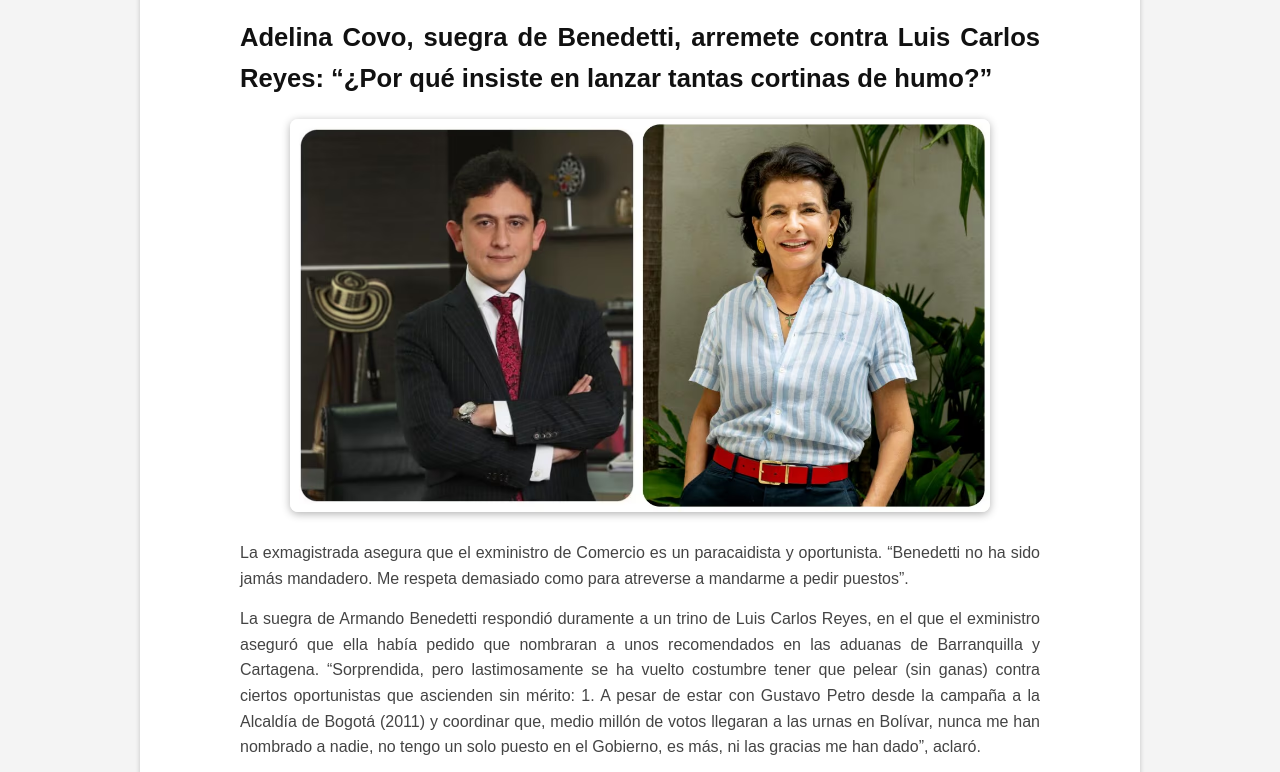
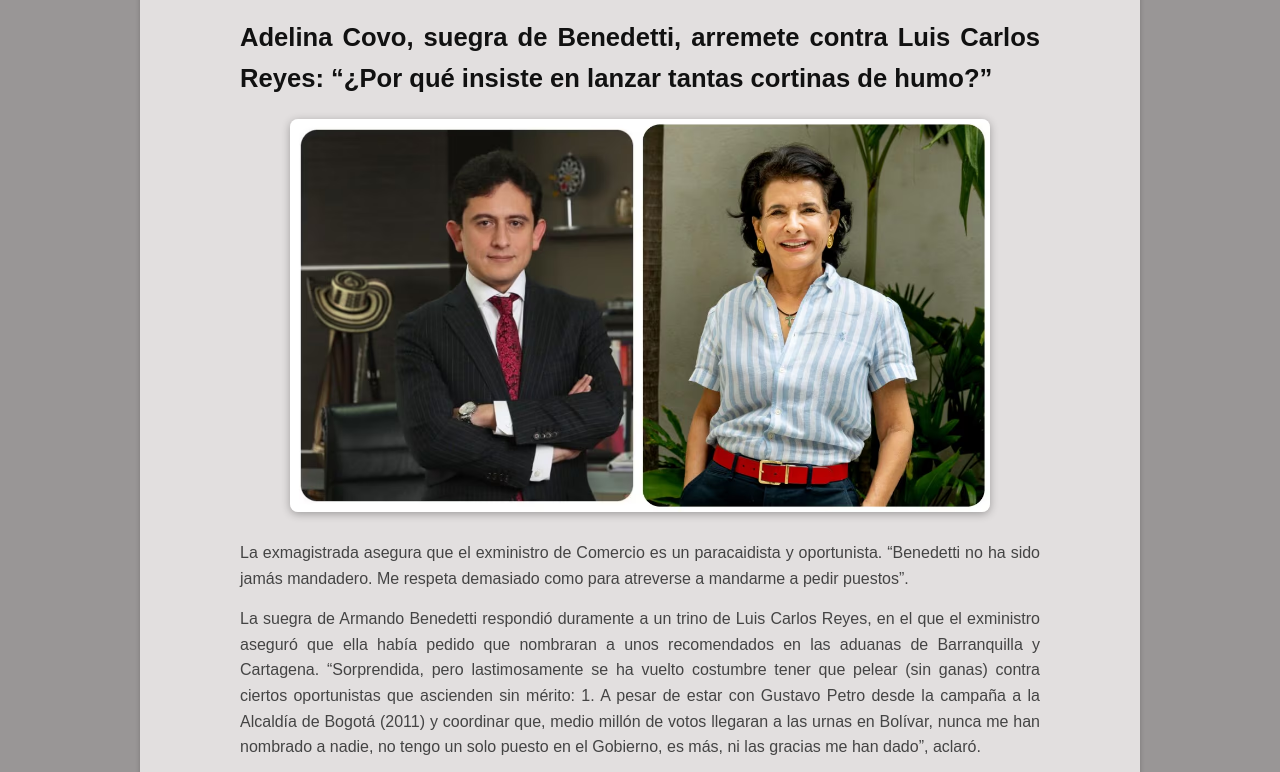
Before and after one commit to Jh0nFr3dyGu4pach4/Trabajo-Pagina-web-1, a plain HTML site: page nacionales.html in a window 1280 px wide. Shown: the part 316-1088 px from the top of the page. Drawn offline with Linux system fonts and the light colour scheme.

Commit message:
Update nacionales.html

```diff
--- a/nacionales.html
+++ b/nacionales.html
@@ -4,7 +4,7 @@
     <meta charset="UTF-8">
     <meta name="viewport" content="width=device-width, initial-scale=1.0">
     <title>Noticias Nacionales</title>
-    <link rel="stylesheet" href="/style.css">
+    <link rel="stylesheet" href="/stylenacionales.css">
 </head>
 <body>
     <header>
```
